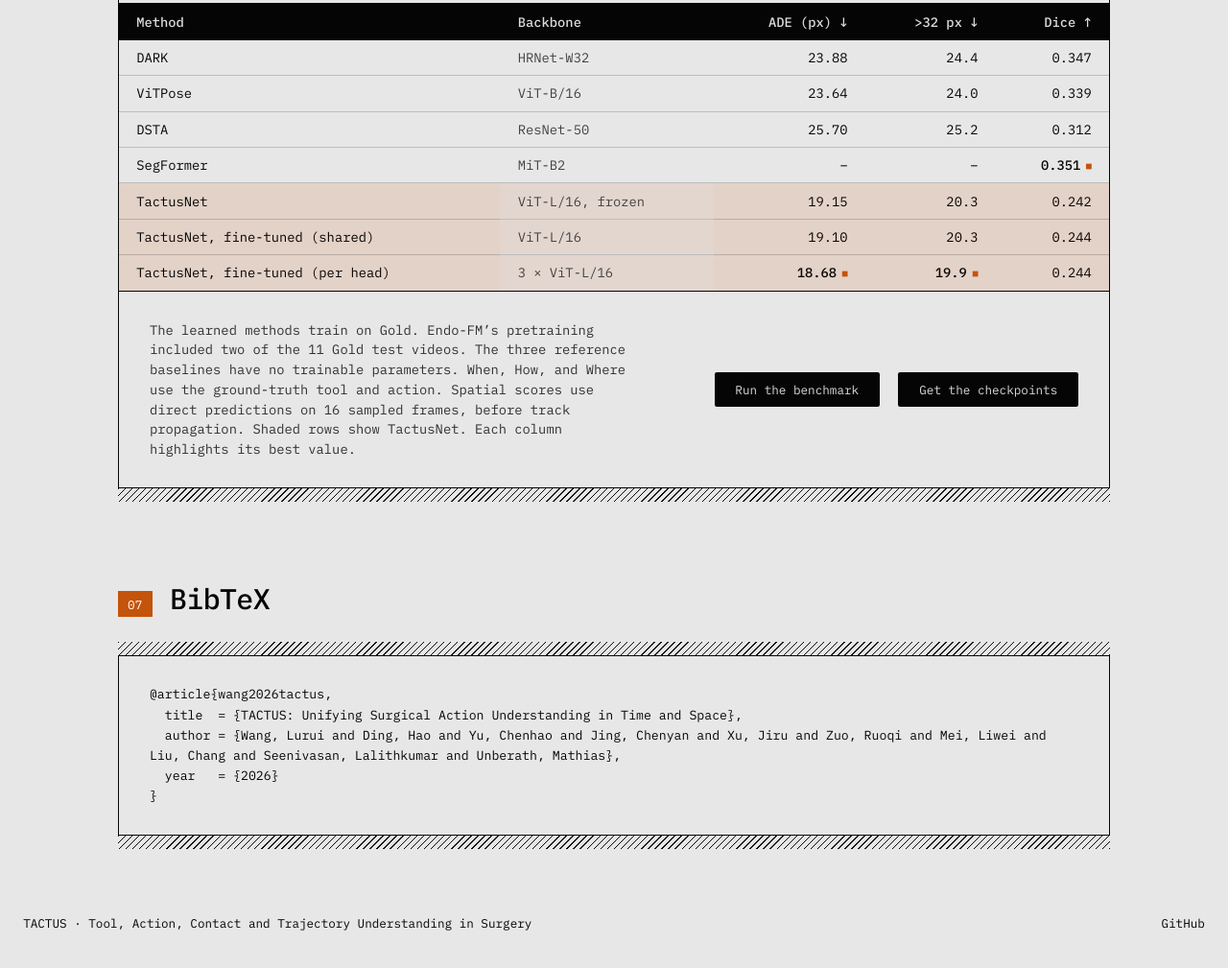
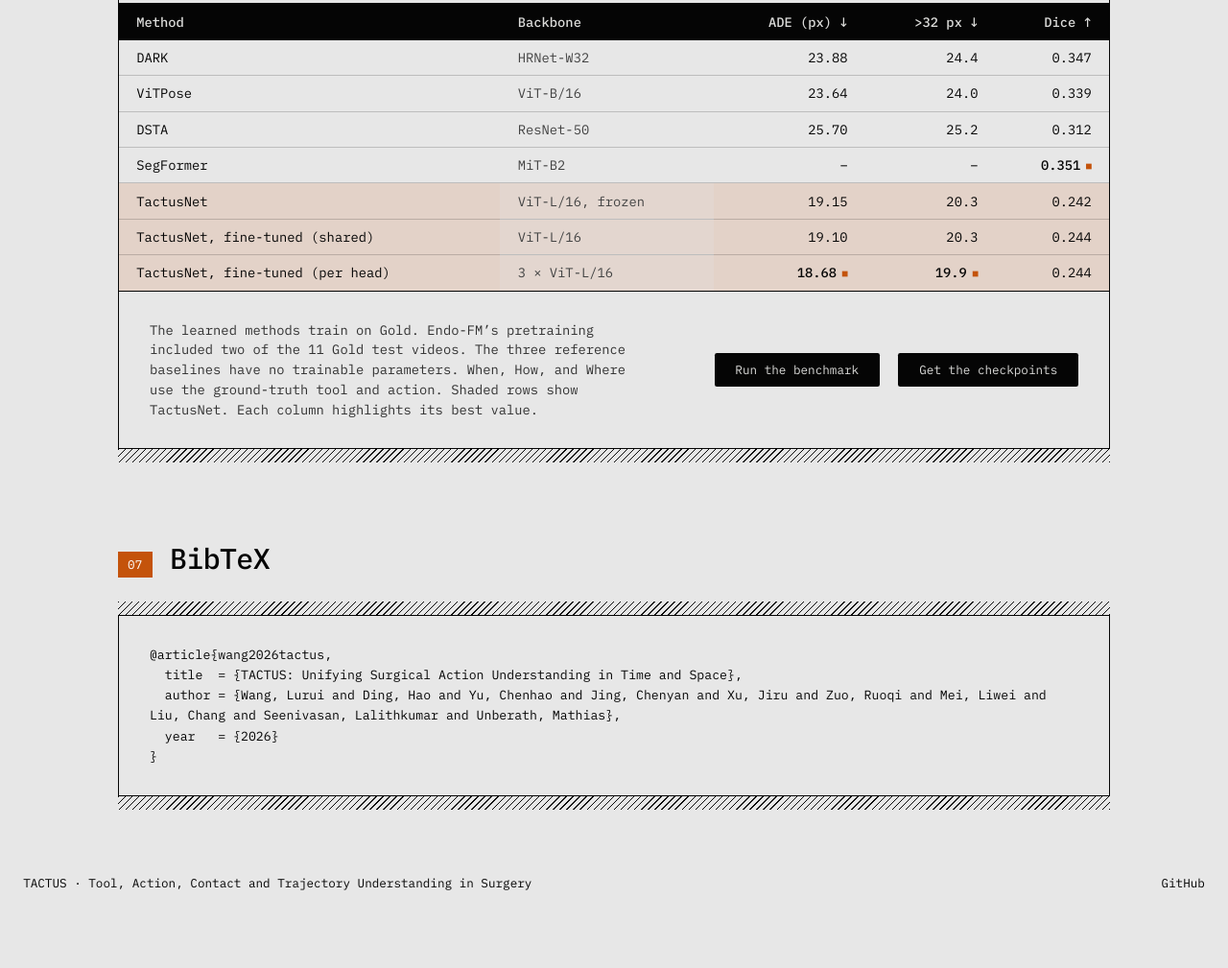
Before and after one commit to Ruifreddie/TACTUS, a plain HTML site: page index.html in a window 1280 px wide. Shown: the part 8714-9723 px from the top of the page at 96% size. After the commit the page ends 9682 px from the top, so only its background shows below. Drawn offline with Linux system fonts and the light colour scheme.

Commit message:
Trim the benchmark caption on the project page

```diff
--- a/index.html
+++ b/index.html
@@ -757,7 +757,7 @@
       </table>
     </div></div>
     <div class="gc-row c1"><div class="gc-cell gc-pad" style="display:flex;flex-wrap:wrap;gap:calc(var(--u) * 14);align-items:center;justify-content:space-between;">
-      <p class="gc-copy" style="max-width:62ch;">The learned methods train on Gold. Endo-FM&rsquo;s pretraining included two of the 11 Gold test videos. The three reference baselines have no trainable parameters. When, How, and Where use the ground-truth tool and action. Spatial scores use direct predictions on 16 sampled frames, before track propagation. Shaded rows show TactusNet. Each column highlights its best value.</p>
+      <p class="gc-copy" style="max-width:62ch;">The learned methods train on Gold. Endo-FM&rsquo;s pretraining included two of the 11 Gold test videos. The three reference baselines have no trainable parameters. When, How, and Where use the ground-truth tool and action. Shaded rows show TactusNet. Each column highlights its best value.</p>
       <div class="hero__actions"><a class="btn" href="https://github.com/Ruifreddie/TACTUS/tree/main/baselines">Run the benchmark</a><a class="btn" href="https://huggingface.co/abccbd/TACTUS-TactusNet">Get the checkpoints</a></div>
     </div></div>
   </div><div class="gc-hatch"></div></div>
```
